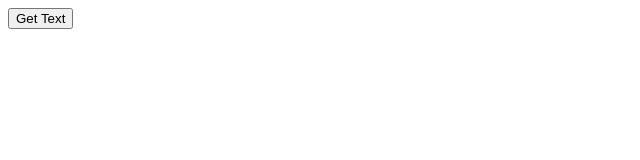
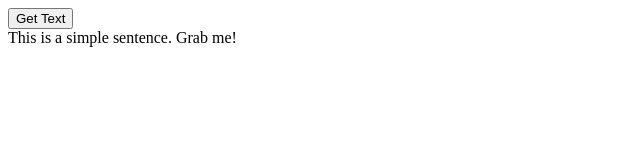
Before and after one commit to kostanzhoglo/fetch-lives, a plain HTML site: page index.html in a window 1280 px wide. Both pictures are taken after a click on the button "Get Text". Shown: the whole page, without its empty margins (0-640 px from the left). Drawn offline with Linux system fonts and the light colour scheme.

Commit message:
Create firstText.txt and add fetch() to index.html, calling on firstText.txt and displaying in dom

```diff
--- a/index.html
+++ b/index.html
@@ -8,10 +8,39 @@
   </head>
   <body>
     <button id="getText">Get Text</button>
+    <div id="output"></div>
     <script>
       const getText = () => {
-        console.log(123)
+        fetch('./firstText.txt')  // fetch makes an HTTP request to the file or URL you put inside the (). CALLING fetch RETURNS a PROMISE.
+          .then((response) => response.text())  // .then is a method that WORKS ON THE PROMISE. The FUNCTION INSIDE the .then() is HANDLING THE RETURN VALUE OF THE PROMISE, or THE RESPONSE object.
+          .then((data) => {
+            document.getElementById('output').innerHTML = data;
+          })
+          .catch((err) => console.log(err))
+          // .then(function(data){
+          //   console.log(data)
+          // })
       }
+
+        // es5 way of writing it.
+      // const getText = () => {
+      //   fetch('firstText.txt')
+      //     .then(function(response) {
+      //       return response.json()
+      //     })
+      //     .then(function(data) {
+      //       document.getElementById('output').innerHTML = data.sentence;
+      //     })
+      // }
+
+        // es6 way of writing it.
+      // const getText = () => {
+      //   fetch('firstText.txt')
+      //     .then(res => res.text())
+      //     .then(data => {
+      //       document.getElementById('output').innerHTML = data;
+      //     })
+      // }
 
       document.getElementById('getText').addEventListener('click', getText)
     </script>
```
Also changed, not shown: firstText.txt (added).
